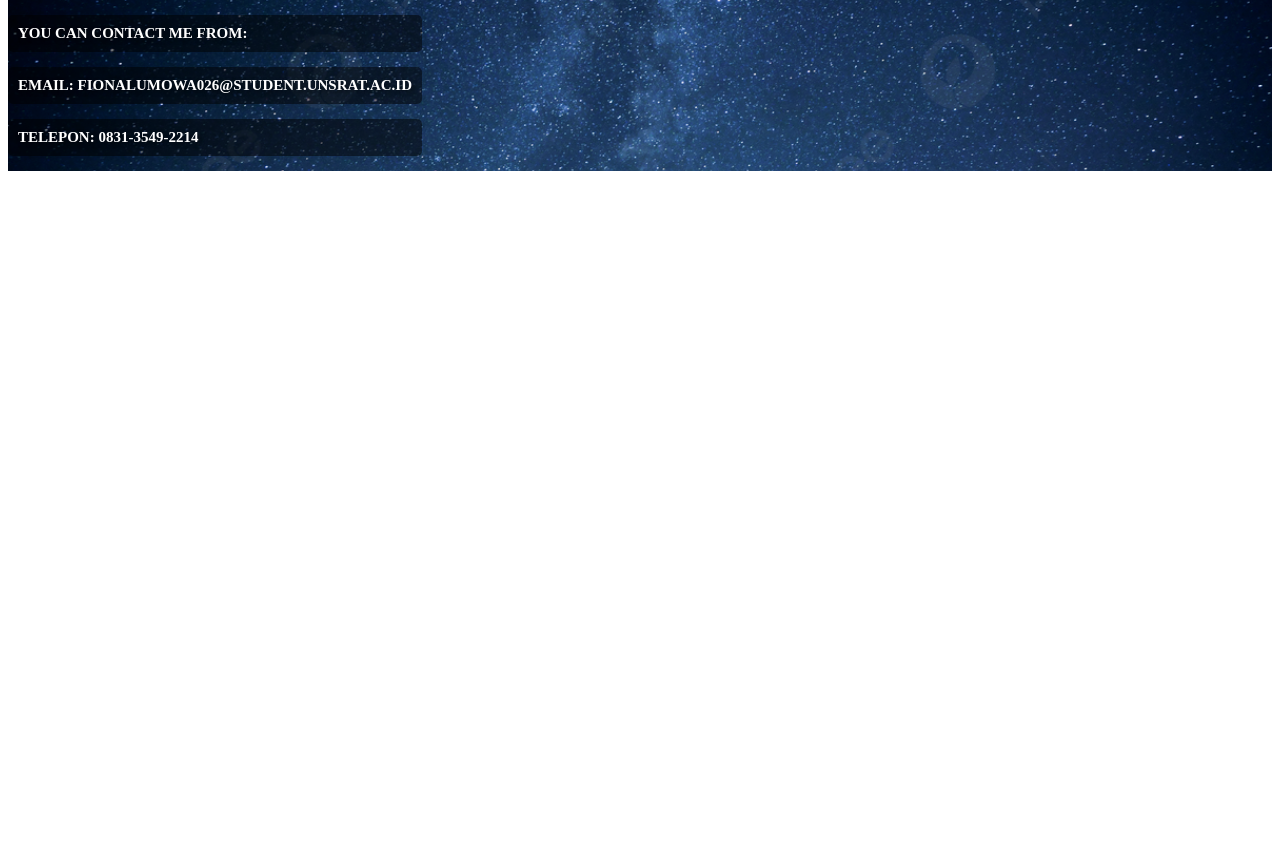
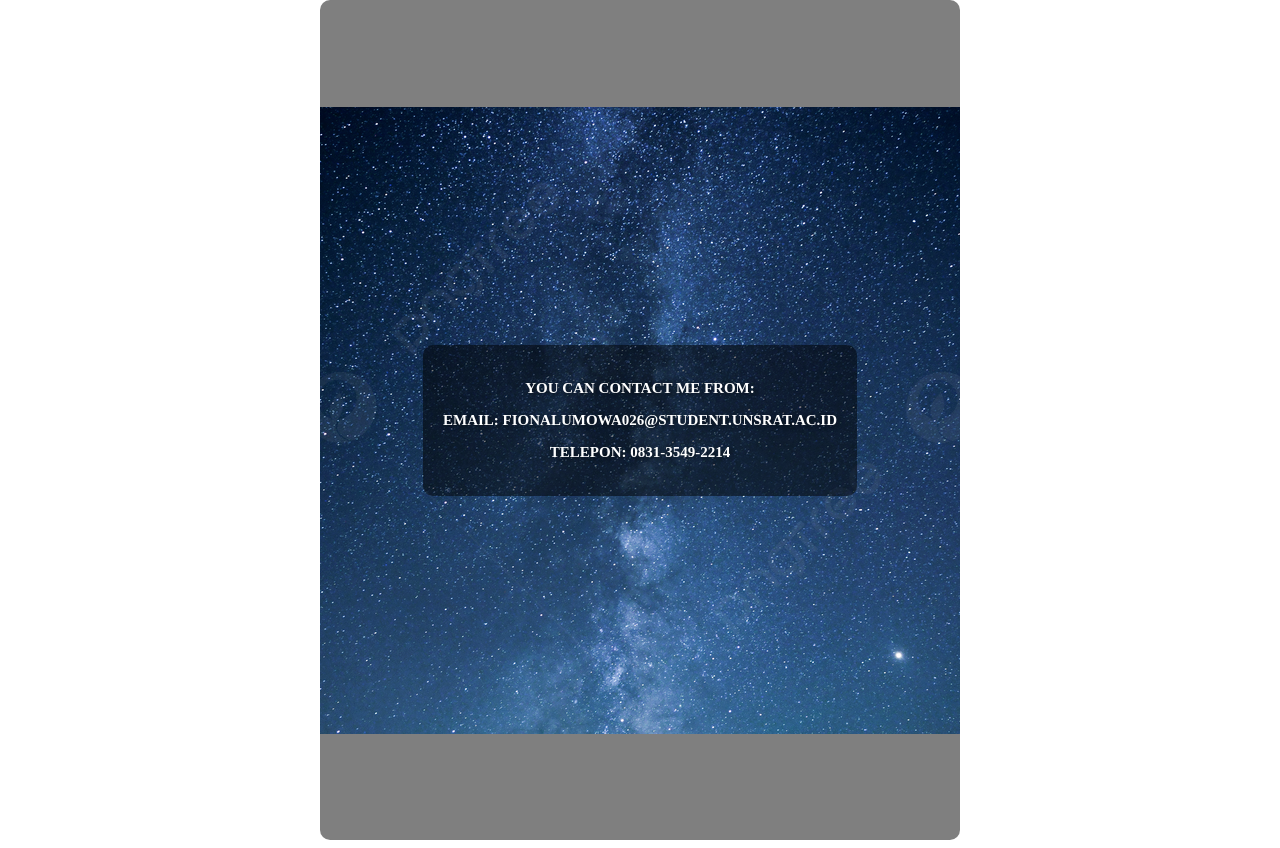
Before and after one commit to fiona0888/TIK2032-Project, a PHP site: page /contact.html in a window 1280 px wide. Shown: the part 72-920 px from the top of the page. Before the commit the page ends 243 px from the top, so only its background shows below. Run offline with PHP 8.4, Linux system fonts and the light colour scheme.

Commit message:
Update menu.css

```diff
--- a/menu.css
+++ b/menu.css
@@ -47,11 +47,15 @@ header {
 
 main {
     background-image: url('background.jpg');
-    background-size: cover;
+    background-size: auto; /* Mengatur agar ukuran gambar tidak diubah */
     background-position: center;
+    background-repeat: no-repeat; /* Mencegah gambar diulang */
+    height: 100vh;
     display: flex;
-    justify-content: space-between; /* Mengatur konten utama di tengah */
+    justify-content: center;
+    align-items: center;
 }
+
 
 .main-content h1 {
     font-size: 58px;
@@ -86,15 +90,13 @@ main {
     line-height: 1.6; /* Tinggi baris */
 }
 
-.contact-content h1 {
-    font-size: 30px;
-    font-weight: bold;
-    text-transform: uppercase;
-    color: #fff; /* Warna teks menjadi putih */
-    text-shadow: 2px 2px 4px rgba(0, 0, 0, 0.5); /* Efek bayangan teks */
-    padding: 10px; /* Padding untuk menambah ruang di sekitar teks */
+.contact-content {
+    padding: 20px; /* Padding untuk memberikan ruang di sekitar konten */
     background-color: rgba(0, 0, 0, 0.5); /* Warna latar belakang dengan opacity 0.5 */
-    border-radius: 5px; /* Mengatur sudut border */
+    border-radius: 10px; /* Mengatur sudut border */
+    text-align: center; /* Mengatur teks menjadi rata tengah */
+    max-width: 600px; /* Mengatur lebar maksimum konten */
+    margin: 0 auto; /* Mengatur konten agar berada di tengah halaman */
 }
 
 .contact-content p {
@@ -103,7 +105,5 @@ main {
     text-transform: uppercase;
     color: #fff; /* Warna teks menjadi putih */
     text-shadow: 2px 2px 4px rgba(0, 0, 0, 0.5); /* Efek bayangan teks */
-    padding: 10px; /* Padding untuk menambah ruang di sekitar teks */
-    background-color: rgba(0, 0, 0, 0.5); /* Warna latar belakang dengan opacity 0.5 */
     border-radius: 5px; /* Mengatur sudut border */
 }
```
